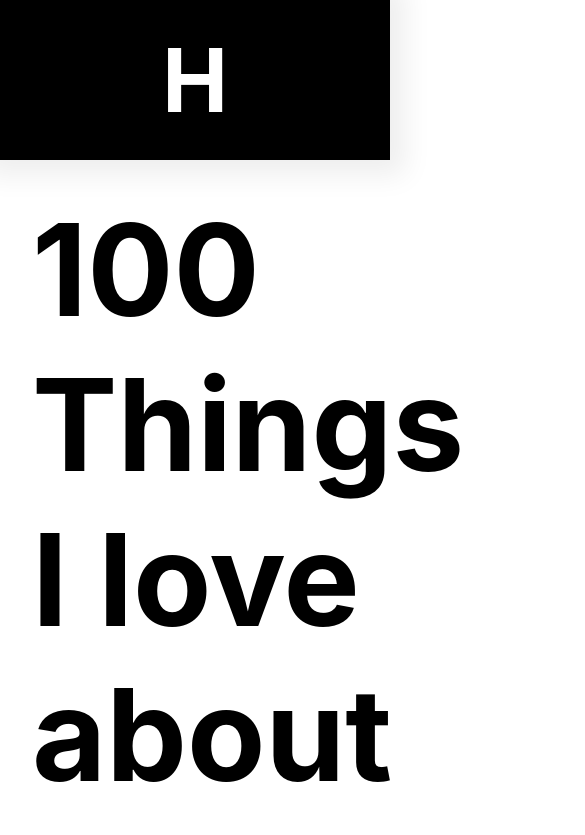
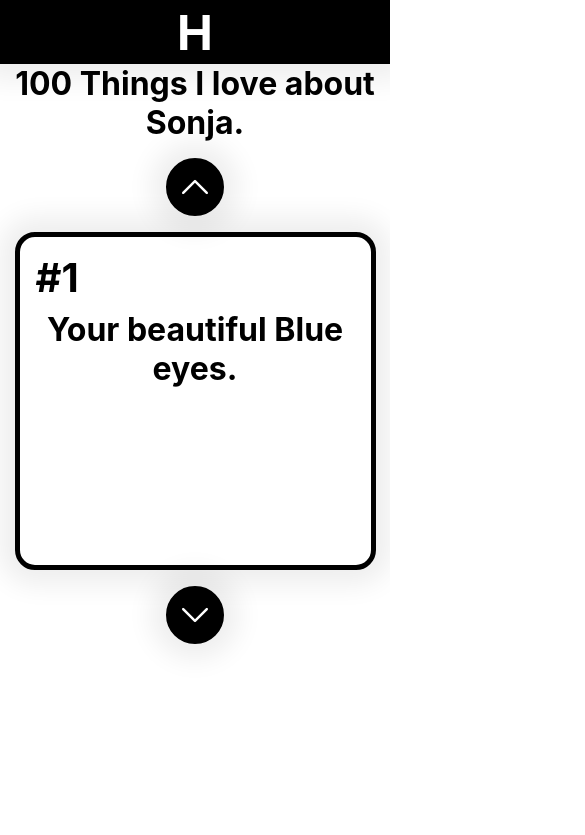
Before and after one commit to TheArtemis/hundredthings, a React (Create React App) app: page / in a window 390 px wide. Shown: the top 835 px of the page, 585 px wide, since content can reach past the window. Built offline with nearby package versions, Linux system fonts and the light colour scheme.

Commit message:
Fixed sizing issues on mobile

```diff
--- a/src/components/Card.js
+++ b/src/components/Card.js
@@ -1,15 +1,27 @@
 import "../styles/card.css"
 
 function Card(props) {
-
-    return (
+    if (props.thing === "The next thing will be revealed in: 00:00:00:00") {
+      return (
         <div className="card noselect">
             <div className="card-header">
                 <p className="number">#{props.number}</p>
             </div>
-            <h1 className="thing">{props.thing}</h1>
+            <h1 className="thing reveal">Reveal</h1>
         </div>
     );
+    } else {
+    return (
+            <div className="card noselect">
+                <div className="card-header">
+                    <p className="number">#{props.number}</p>
+                </div>
+                <h1 className="thing">{props.thing}</h1>
+            </div>
+        );
+    }
+
+
 
 }
 
--- a/src/index.css
+++ b/src/index.css
@@ -5,17 +5,15 @@ body {
     sans-serif;
   -webkit-font-smoothing: antialiased;
   -moz-osx-font-smoothing: grayscale;
-  height: 100%;
+  /* height: 100%; */
   /* overflow-y: hidden;
   overflow-x: hidden;
   position: relative; */
+  position: relative;
+  width: 100%;
 }
 
 code {
   font-family: source-code-pro, Menlo, Monaco, Consolas, 'Courier New',
     monospace;
 }
-
-html {
-  height: 100%;
-}
--- a/src/styles/arrow.css
+++ b/src/styles/arrow.css
@@ -29,8 +29,5 @@
 }
 
 @media (orientation: portrait) {
-    .arrow {
-        height: 6rem;
-        width: 6rem;
-    }
+
 }
--- a/src/styles/card-container.css
+++ b/src/styles/card-container.css
@@ -11,6 +11,6 @@
 @media (orientation: portrait) {
     .card-container {
         justify-content: flex-start;
-        flex-wrap: wrap;
+
     }
 }
--- a/src/styles/card.css
+++ b/src/styles/card.css
@@ -44,20 +44,29 @@
     margin-right: 3rem;
 }
 
+.reveal {
+    text-decoration: underline;
+}
+
 @media (orientation: portrait) {
     .card {
         width: 90%;
-        height: 60rem;
+        height: 200px;
         padding-bottom: 8rem;
         border-width: 5px;
     }
 
     .number {
-        font-size: 7rem;
+        font-size: 2.5rem;
+        margin-top: 1rem;
+        margin-left: 1rem;
+        margin-bottom: 0.5rem;
     }
 
     .thing {
-        font-size: 6rem;
+        font-size: 2rem;
         text-align: center;
+        margin: 1rem;
+        margin-top: 0px;
     }
 }
--- a/src/styles/header.css
+++ b/src/styles/header.css
@@ -1,7 +1,7 @@
 .header {
   background-color: black;
   width: 100%;
-  height: 10rem;
+  height: 4rem;
   display: flex;
   justify-content: center;
   align-items: center;
@@ -12,6 +12,6 @@
 
 .logo {
     color: white;
-    font-size:5.5rem;
+    font-size:3rem;
     font-weight: bold;
 }
--- a/src/styles/title.css
+++ b/src/styles/title.css
@@ -19,11 +19,13 @@
 
 @media (orientation: portrait) {
     .title {
-        font-size: 8rem;
+        font-size: 2em;
+        text-align: center;
+
     }
 
     .title-wrap {
         text-align: start;
-        margin: 2rem;
+
     }
 }
```
